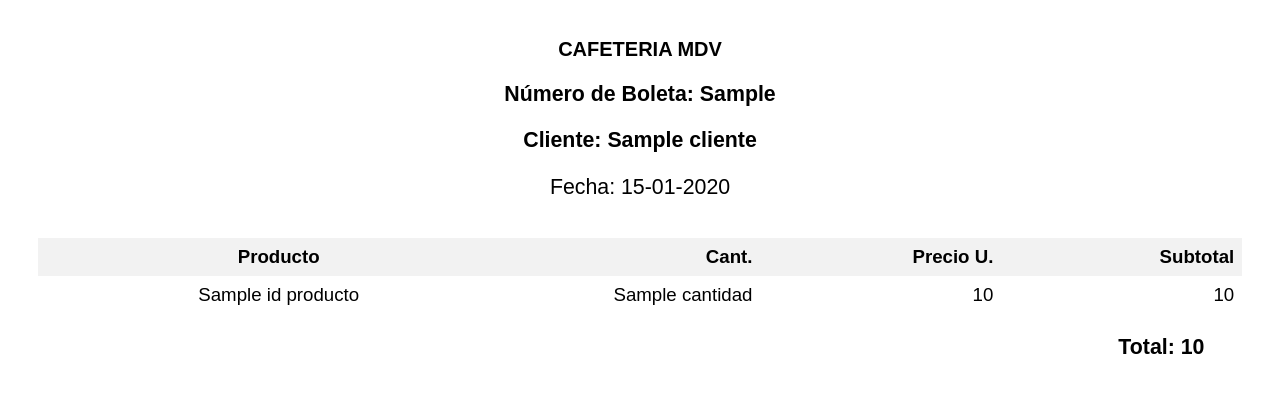
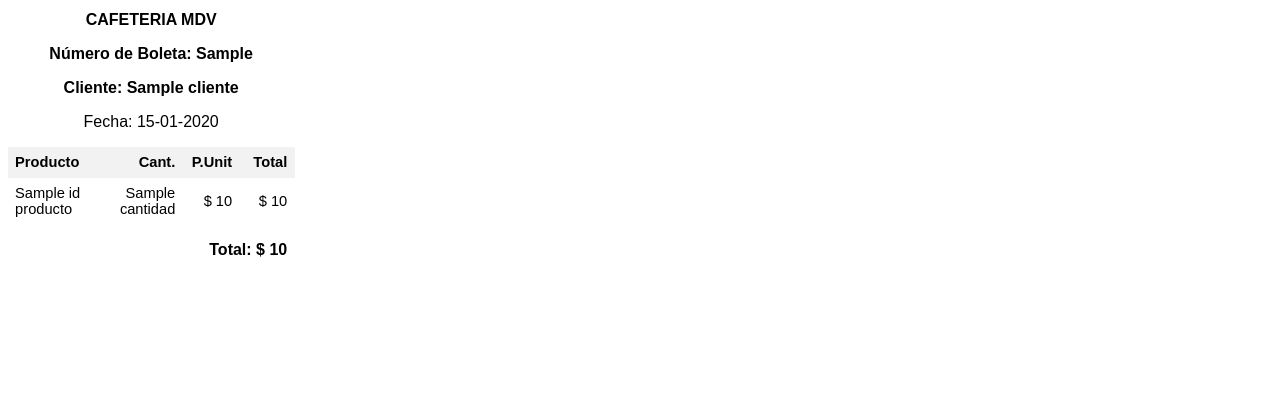
Before and after one commit to jeancarlos336/cafeteriamdv, a Django app: template pos_system/ventas/templates/ventas/boleta_pdf.html in a window 1280 px wide. Shown: the top 393 px of the page. Run offline with Django 5.2, Linux system fonts and the light colour scheme; the template is opened without the code that fills it: most values are stand-ins (such as "Sample title", 1, 10 or a date in 2020).

Commit message:
ajuste de impresion boleta

```diff
--- a/pos_system/ventas/templates/ventas/boleta_pdf.html
+++ b/pos_system/ventas/templates/ventas/boleta_pdf.html
@@ -4,66 +4,67 @@
     <meta charset="UTF-8">
     <style>
         @page {
-            size: A5;
+            size: 80mm 297mm; /* Cambiado de A5 a 80mm */
             margin: 0;
         }
         body {
             font-family: Arial, sans-serif;
-            margin: 1cm;
+            margin: 2mm; /* Reducido de 1cm a 2mm */
             text-align: center;
-            font-size: 14pt; /* Tamaño de letra más grande */
+            font-size: 11pt; /* Reducido de 14pt a 11pt */
+            width: 76mm; /* Añadido para control de ancho */
         }
         .total {
             text-align: right;
-            margin-right: 1cm;
+            margin-right: 2mm; /* Reducido de 1cm a 2mm */
         }
         .producto {
-            text-align: center;
-            width: 40%; /* Mayor espacio para la columna Producto */
-
+            text-align: left; /* Cambiado de center a left */
+            width: 40%;
         }
-
         .cantidad, .precio, .subtotal {
             text-align: right;
-            width: 20%; /* Menor espacio para las demás columnas */
+            width: 20%;
         }
         .titulo {
-            font-size: 20px;
+            font-size: 16px; /* Reducido de 20px a 16px */
             font-weight: bold;
         }
         .fecha {
             text-align: center;
         }
         h1, h2, h3, p {
-            font-size: 16pt; /* Tamaño de encabezados más grande */
+            font-size: 12pt; /* Reducido de 16pt a 12pt */
         }
         table {
             width: 100%;
             border-collapse: collapse;
         }
         th, td {
-            padding: 8px;
+            padding: 2mm; /* Reducido de 8px a 2mm */
         }
         th {
             background-color: #f2f2f2;
         }
+        /* Añadido formato de números */
+        .numero {
+            font-family: 'Courier New', monospace;
+        }
     </style>
-
 </head>
 <body>
-    {% load humanize %}  <!-- Aquí cargamos los filtros de humanize -->
+    {% load humanize %}
     <h1 class="titulo">CAFETERIA MDV</h1>
     <p><strong>Número de Boleta: {{ venta.id_venta }}</strong></p>
     <p><strong>Cliente: {{ venta.cliente }}</strong></p>
     <p class="fecha">Fecha: {{ venta.fecha|date:"d-m-Y" }}</p>
-
-    <table width="100%" style="margin-top: 1cm;">
+    <table width="100%" style="margin-top: 2mm;"> <!-- Reducido de 1cm a 2mm -->
         <thead>
             <tr>
                 <th class="producto">Producto</th>
                 <th class="cantidad">Cant.</th>
-                <th class="precio">Precio U.</th>
-                <th class="subtotal">Subtotal</th>
+                <th class="precio">P.Unit</th>
+                <th class="subtotal">Total</th>
             </tr>
         </thead>
         <tbody>
@@ -71,13 +72,12 @@
             <tr>
                 <td class="producto">{{ detalle.id_producto.nom_producto }}</td>
                 <td class="cantidad">{{ detalle.cantidad }}</td>
-                <td class="precio">{{ detalle.precio_unitario|floatformat:0 }}</td> <!-- Separador de miles y decimales -->
-                <td class="subtotal">{{ detalle.sub_total|floatformat:0 }}</td> <!-- Separador de miles y decimales -->
+                <td class="precio">$ {{ detalle.precio_unitario|floatformat:0|intcomma }}</td>
+                <td class="subtotal">$ {{ detalle.sub_total|floatformat:0|intcomma }}</td>
             </tr>
             {% endfor %}
         </tbody>
     </table>
-
-    <h3 class="total">Total: {{ venta.total|floatformat:0 }}</h3> <!-- Total sin decimales y con separador de miles -->
+    <h3 class="total">Total: $ {{ venta.total|floatformat:0|intcomma }}</h3>
 </body>
 </html>
```
